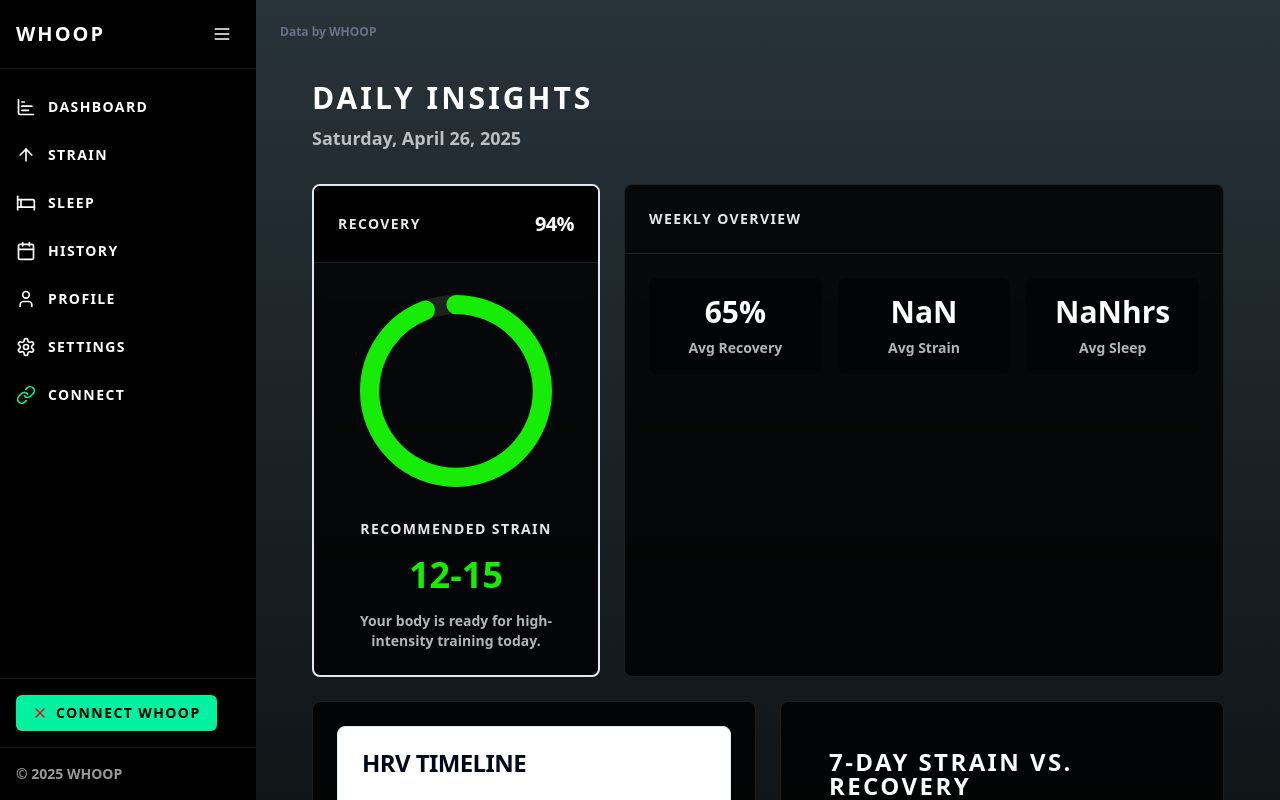
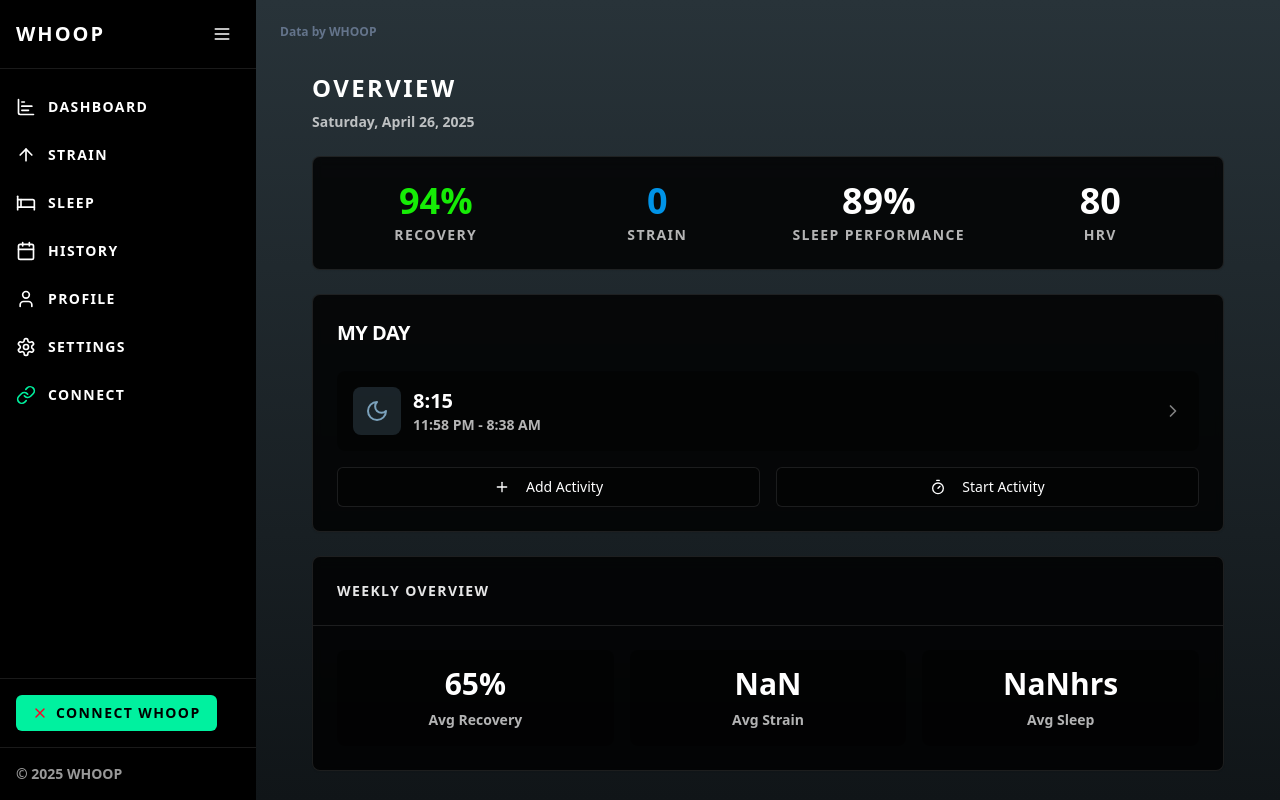
Before and after one commit to atulao/whoop-daily-insight, a React (Vite) app: page / in a window 1280 px wide. Built offline with nearby package versions, Linux system fonts and the light colour scheme.

Commit message:
Refactor: Improve UI based on screenshot
Updated the UI based on a provided screenshot for visual improvements.

```diff
--- /dev/null
+++ b/src/components/dashboard/DailyOverview.tsx
@@ -0,0 +1,67 @@
+
+import React from "react";
+import { Card, CardContent } from "@/components/ui/card";
+
+interface DailyOverviewProps {
+  recovery: number;
+  strain: number;
+  sleepPerformance: number;
+  hrv: number;
+}
+
+const DailyOverview: React.FC<DailyOverviewProps> = ({
+  recovery,
+  strain,
+  sleepPerformance,
+  hrv
+}) => {
+  const getRecoveryColor = (value: number) => {
+    if (value >= 67) return 'text-whoop-recovery-high';
+    if (value >= 34) return 'text-whoop-recovery-med';
+    return 'text-whoop-recovery-low';
+  };
+
+  return (
+    <Card className="bg-whoop-black/80 backdrop-blur-sm border-whoop-white/10">
+      <CardContent className="grid grid-cols-2 md:grid-cols-4 gap-6 p-6">
+        <div className="text-center">
+          <p className={`font-din text-4xl font-bold ${getRecoveryColor(recovery)} mb-1`}>
+            {recovery}%
+          </p>
+          <p className="font-sans text-sm uppercase tracking-whoop text-whoop-white/70">
+            Recovery
+          </p>
+        </div>
+
+        <div className="text-center">
+          <p className="font-din text-4xl font-bold text-whoop-blue mb-1">
+            {strain}
+          </p>
+          <p className="font-sans text-sm uppercase tracking-whoop text-whoop-white/70">
+            Strain
+          </p>
+        </div>
+
+        <div className="text-center">
+          <p className="font-din text-4xl font-bold text-whoop-white mb-1">
+            {sleepPerformance}%
+          </p>
+          <p className="font-sans text-sm uppercase tracking-whoop text-whoop-white/70">
+            Sleep Performance
+          </p>
+        </div>
+
+        <div className="text-center">
+          <p className="font-din text-4xl font-bold text-whoop-white mb-1">
+            {hrv}
+          </p>
+          <p className="font-sans text-sm uppercase tracking-whoop text-whoop-white/70">
+            HRV
+          </p>
+        </div>
+      </CardContent>
+    </Card>
+  );
+};
+
+export default DailyOverview;
--- /dev/null
+++ b/src/components/dashboard/MyDay.tsx
@@ -0,0 +1,56 @@
+
+import React from "react";
+import { Card, CardContent, CardHeader, CardTitle } from "@/components/ui/card";
+import { Moon, Plus, Timer, ChevronRight } from "lucide-react";
+import { Button } from "@/components/ui/button";
+
+interface MyDayProps {
+  sleepDuration: string;
+  sleepTime: string;
+  wakeTime: string;
+}
+
+const MyDay: React.FC<MyDayProps> = ({ sleepDuration, sleepTime, wakeTime }) => {
+  return (
+    <Card className="bg-whoop-black/80 backdrop-blur-sm border-whoop-white/10">
+      <CardHeader>
+        <CardTitle className="text-xl font-sans font-bold text-whoop-white">My Day</CardTitle>
+      </CardHeader>
+      <CardContent className="space-y-4">
+        <div className="bg-whoop-black/40 rounded-lg p-4 flex items-center justify-between cursor-pointer hover:bg-whoop-white/5 transition-colors">
+          <div className="flex items-center space-x-3">
+            <div className="w-12 h-12 bg-whoop-sleep-blue/20 rounded-lg flex items-center justify-center">
+              <Moon className="h-6 w-6 text-whoop-sleep-blue" />
+            </div>
+            <div>
+              <p className="font-din text-xl font-bold text-whoop-white">{sleepDuration}</p>
+              <p className="text-sm text-whoop-white/70">
+                {sleepTime} - {wakeTime}
+              </p>
+            </div>
+          </div>
+          <ChevronRight className="h-5 w-5 text-whoop-white/50" />
+        </div>
+
+        <div className="grid grid-cols-2 gap-4">
+          <Button
+            variant="outline"
+            className="w-full bg-whoop-black/40 border-whoop-white/10 hover:bg-whoop-white/5 text-whoop-white"
+          >
+            <Plus className="h-4 w-4 mr-2" />
+            Add Activity
+          </Button>
+          <Button
+            variant="outline"
+            className="w-full bg-whoop-black/40 border-whoop-white/10 hover:bg-whoop-white/5 text-whoop-white"
+          >
+            <Timer className="h-4 w-4 mr-2" />
+            Start Activity
+          </Button>
+        </div>
+      </CardContent>
+    </Card>
+  );
+};
+
+export default MyDay;
--- a/src/pages/Index.tsx
+++ b/src/pages/Index.tsx
@@ -1,11 +1,8 @@
-
 import React, { useEffect, useState } from "react";
 import MainLayout from "@/components/layout/MainLayout";
-import RecoveryCard from "@/components/dashboard/RecoveryCard";
-import StrainChart from "@/components/dashboard/StrainChart";
-import SleepConsistency from "@/components/dashboard/SleepConsistency";
+import DailyOverview from "@/components/dashboard/DailyOverview";
+import MyDay from "@/components/dashboard/MyDay";
 import WeeklyOverview from "@/components/dashboard/WeeklyOverview";
-import HrvTimeline from "@/components/dashboard/HrvTimeline";
 import { getTodayData, generateWeeklyData, generateSleepData } from "@/services/mockData";
 
 const Dashboard = () => {
@@ -42,9 +39,9 @@ const Dashboard = () => {
   return (
     <MainLayout>
       <div className="container max-w-7xl mx-auto px-4 sm:px-6 lg:px-8">
-        <header className="py-8">
-          <h1 className="text-3xl font-bold uppercase tracking-whoop text-whoop-white mb-2">Daily Insights</h1>
-          <p className="text-lg text-whoop-white/70">
+        <header className="py-6">
+          <h1 className="text-2xl font-bold uppercase tracking-whoop text-whoop-white mb-2">Overview</h1>
+          <p className="text-sm text-whoop-white/70">
             {new Date().toLocaleDateString(undefined, {
               weekday: 'long',
               year: 'numeric',
@@ -54,37 +51,21 @@ const Dashboard = () => {
           </p>
         </header>
 
-        <div className="grid grid-cols-1 gap-6">
-          {/* Primary Metrics Row */}
-          <div className="grid grid-cols-1 lg:grid-cols-3 gap-6">
-            <div className="lg:col-span-1">
-              <RecoveryCard
-                recovery={todayData?.recovery}
-                zone={todayData?.recoveryZone}
-                strainTarget={todayData?.strainTarget}
-              />
-            </div>
-            <div className="lg:col-span-2 h-full">
-              <WeeklyOverview data={weeklyData} />
-            </div>
-          </div>
+        <div className="space-y-6">
+          <DailyOverview
+            recovery={todayData?.recovery || 0}
+            strain={todayData?.strain || 0}
+            sleepPerformance={89}
+            hrv={todayData?.hrv || 0}
+          />
 
-          {/* Charts Row */}
-          <div className="grid grid-cols-1 lg:grid-cols-2 gap-6">
-            <div className="bg-whoop-black/80 backdrop-blur-sm border border-whoop-white/10 rounded-lg p-6">
-              <HrvTimeline data={weeklyData} />
-            </div>
-            <div className="bg-whoop-black/80 backdrop-blur-sm border border-whoop-white/10 rounded-lg p-6">
-              <StrainChart data={weeklyData} />
-            </div>
-          </div>
+          <MyDay
+            sleepDuration="8:15"
+            sleepTime="11:58 PM"
+            wakeTime="8:38 AM"
+          />
 
-          {/* Sleep Analysis Row */}
-          <div className="grid grid-cols-1 lg:grid-cols-2 gap-6">
-            <div className="lg:col-span-2">
-              <SleepConsistency sleepData={sleepData} />
-            </div>
-          </div>
+          <WeeklyOverview data={weeklyData} />
         </div>
       </div>
     </MainLayout>
```
